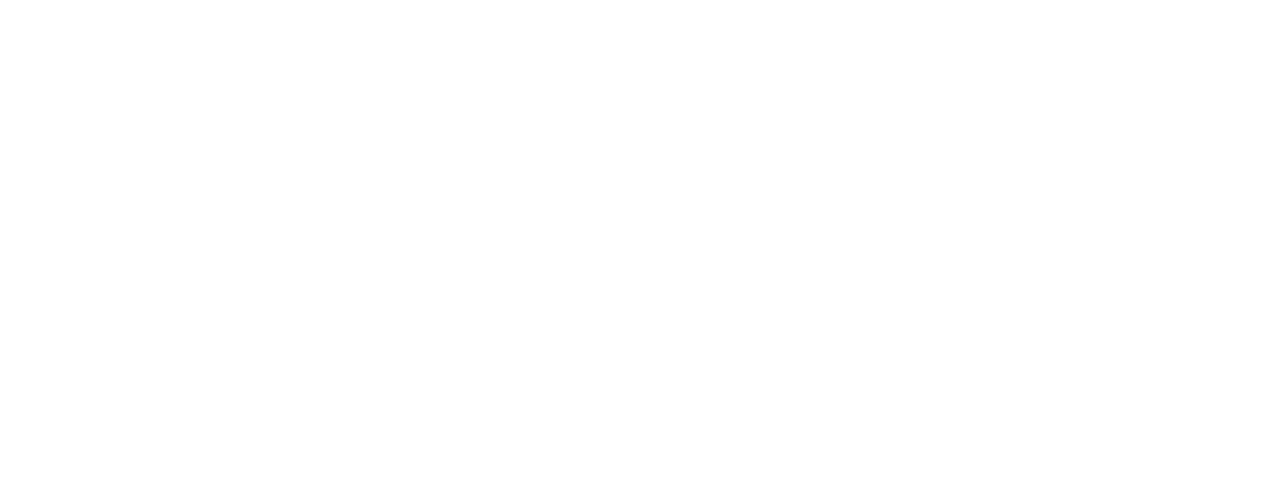
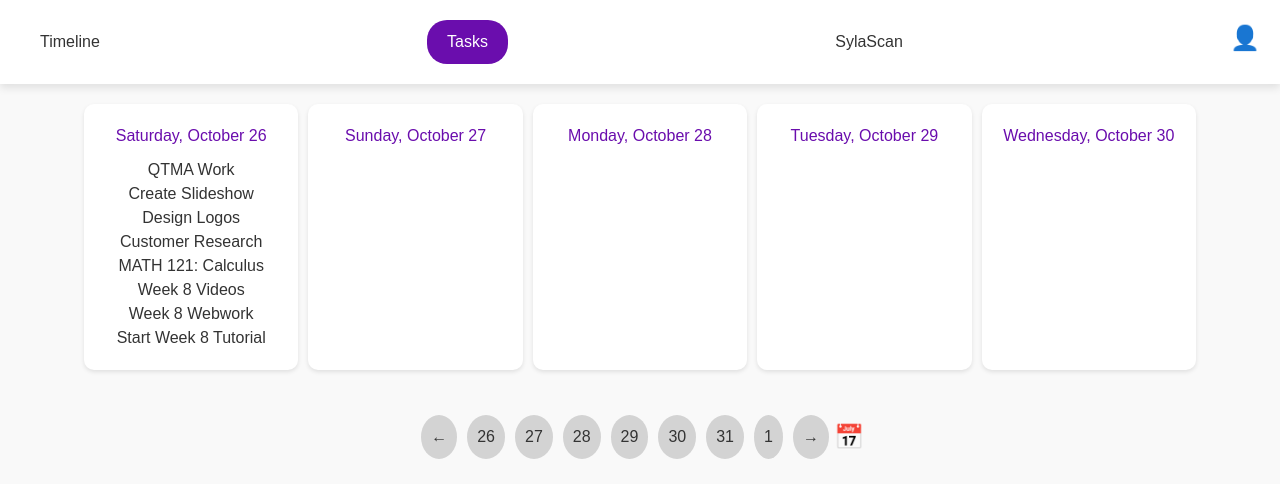
Before and after one commit to kayne-lee/team-MC, a React (Create React App) app in the folder fe/: page /home in a window 1280 px wide. Before the commit this address had no page. Shown: the top 498 px of the page. Built offline with nearby package versions, Linux system fonts and the light colour scheme; the HTML template or start-up script is replaced by a standard one.

Commit message:
Added home page and starter code

```diff
--- a/fe/src/App.js
+++ b/fe/src/App.js
@@ -1,5 +1,6 @@
 import Signup from './components/Signup';
 import Landing from './components/Landing';
+import Home from './components/Home';
 import { BrowserRouter as Router, Route, Routes, Link } from 'react-router-dom';
 
 import './App.css';
@@ -11,6 +12,7 @@
         <Routes>
           <Route path="/" element={<Landing />} />
           <Route path="/signup" element={<Signup />} />
+          <Route path="/home" element={<Home />} />
         </Routes>
       </Router>
     </div>
--- /dev/null
+++ b/fe/src/components/Home.jsx
@@ -0,0 +1,65 @@
+import React from 'react'
+import '../styles/home.css'
+
+export default function Home() {
+  return (
+    <div className="task-page">
+      {/* Navbar */}
+      <div className="navbar">
+        <div className="nav-item">Timeline</div>
+        <div className="nav-item active">Tasks</div>
+        <div className="nav-item">SylaScan</div>
+        <div className="profile-icon">👤</div>
+      </div>
+
+      {/* Task boxes for each day */}
+      <div className="task-container">
+        <div className="task-box">
+          <h3>Saturday, October 26</h3>
+          <ul>
+            <li>QTMA Work
+              <ul>
+                <li>Create Slideshow</li>
+                <li>Design Logos</li>
+                <li>Customer Research</li>
+              </ul>
+            </li>
+            <li>MATH 121: Calculus
+              <ul>
+                <li>Week 8 Videos</li>
+                <li>Week 8 Webwork</li>
+                <li>Start Week 8 Tutorial</li>
+              </ul>
+            </li>
+          </ul>
+        </div>
+
+        {/* Other days (empty for now) */}
+        <div className="task-box">
+          <h3>Sunday, October 27</h3>
+        </div>
+        <div className="task-box">
+          <h3>Monday, October 28</h3>
+        </div>
+        <div className="task-box">
+          <h3>Tuesday, October 29</h3>
+        </div>
+        <div className="task-box">
+          <h3>Wednesday, October 30</h3>
+        </div>
+      </div>
+
+      {/* Date Selector */}
+      <div className="date-selector">
+        <button className="date-button">←</button>
+        {[26, 27, 28, 29, 30, 31, 1].map((date) => (
+          <button key={date} className="date-button">
+            {date}
+          </button>
+        ))}
+        <button className="date-button">→</button>
+        <button className="calendar-icon">📅</button>
+      </div>
+    </div>
+  );
+}
--- /dev/null
+++ b/fe/src/styles/home.css
@@ -0,0 +1,84 @@
+.task-page {
+    font-family: Arial, sans-serif;
+    color: #333;
+    background-color: #f9f9f9;
+    display: flex;
+    flex-direction: column;
+    align-items: center;
+  }
+
+  .navbar {
+    display: flex;
+    justify-content: space-between;
+    width: 100%;
+    padding: 20px;
+    background-color: #ffffff;
+    box-shadow: 0px 4px 8px rgba(0, 0, 0, 0.1);
+  }
+
+  .nav-item {
+    padding: 10px 20px;
+    cursor: pointer;
+  }
+
+  .nav-item.active {
+    color: white;
+    background-color: #6a0dad;
+    border-radius: 20px;
+  }
+
+  .profile-icon {
+    font-size: 24px;
+    cursor: pointer;
+  }
+
+  .task-container {
+    display: grid;
+    grid-template-columns: repeat(5, 1fr);
+    gap: 10px;
+    padding: 20px;
+    width: 90%;
+  }
+
+  .task-box {
+    background-color: white;
+    padding: 20px;
+    border-radius: 10px;
+    box-shadow: 0px 2px 4px rgba(0, 0, 0, 0.1);
+  }
+
+  .task-box h3 {
+    color: #6a0dad;
+    margin-bottom: 10px;
+  }
+
+  .task-box ul {
+    list-style-type: none;
+    padding: 0;
+  }
+
+  .date-selector {
+    display: flex;
+    justify-content: center;
+    align-items: center;
+    padding: 20px;
+  }
+
+  .date-button {
+    background-color: #d3d3d3;
+    border: none;
+    border-radius: 50%;
+    padding: 10px;
+    margin: 5px;
+    cursor: pointer;
+  }
+
+  .date-button.active {
+    background-color: #6a0dad;
+    color: white;
+  }
+
+  .calendar-icon {
+    font-size: 24px;
+    cursor: pointer;
+  }
```
